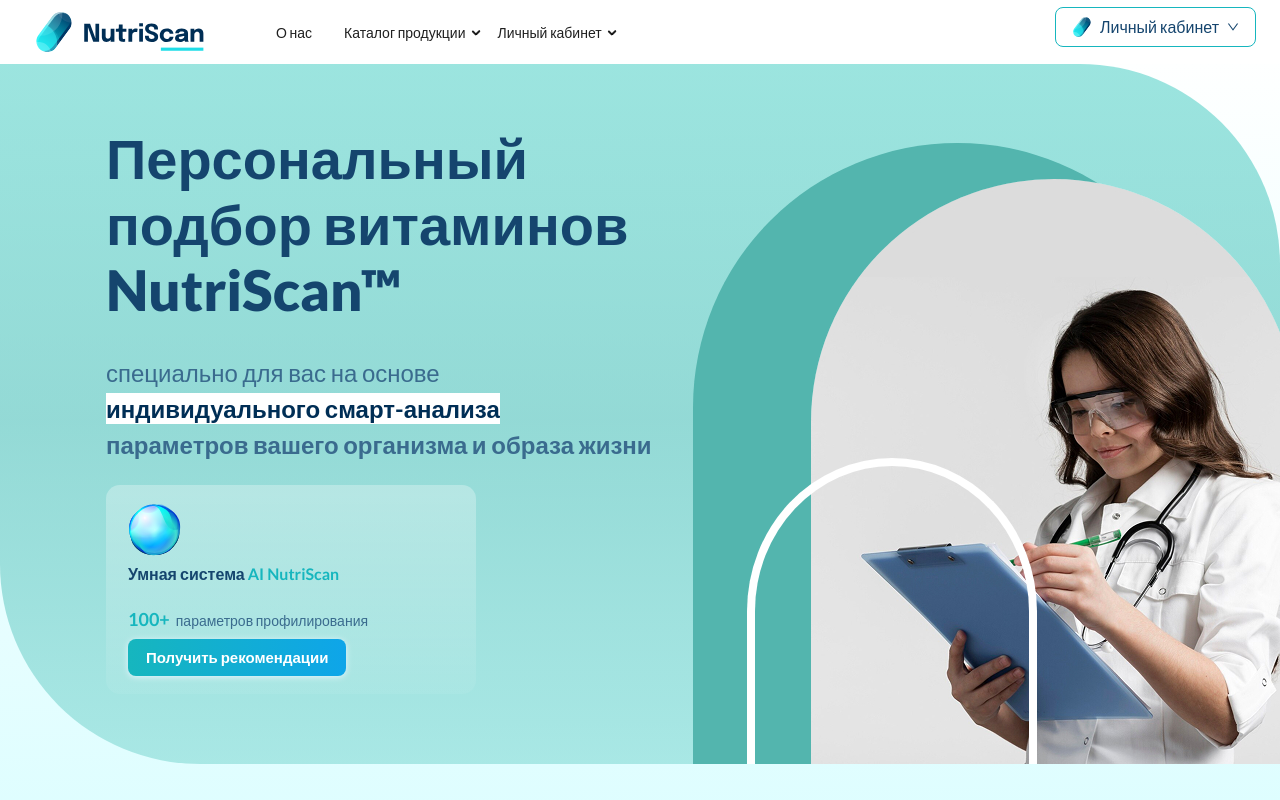
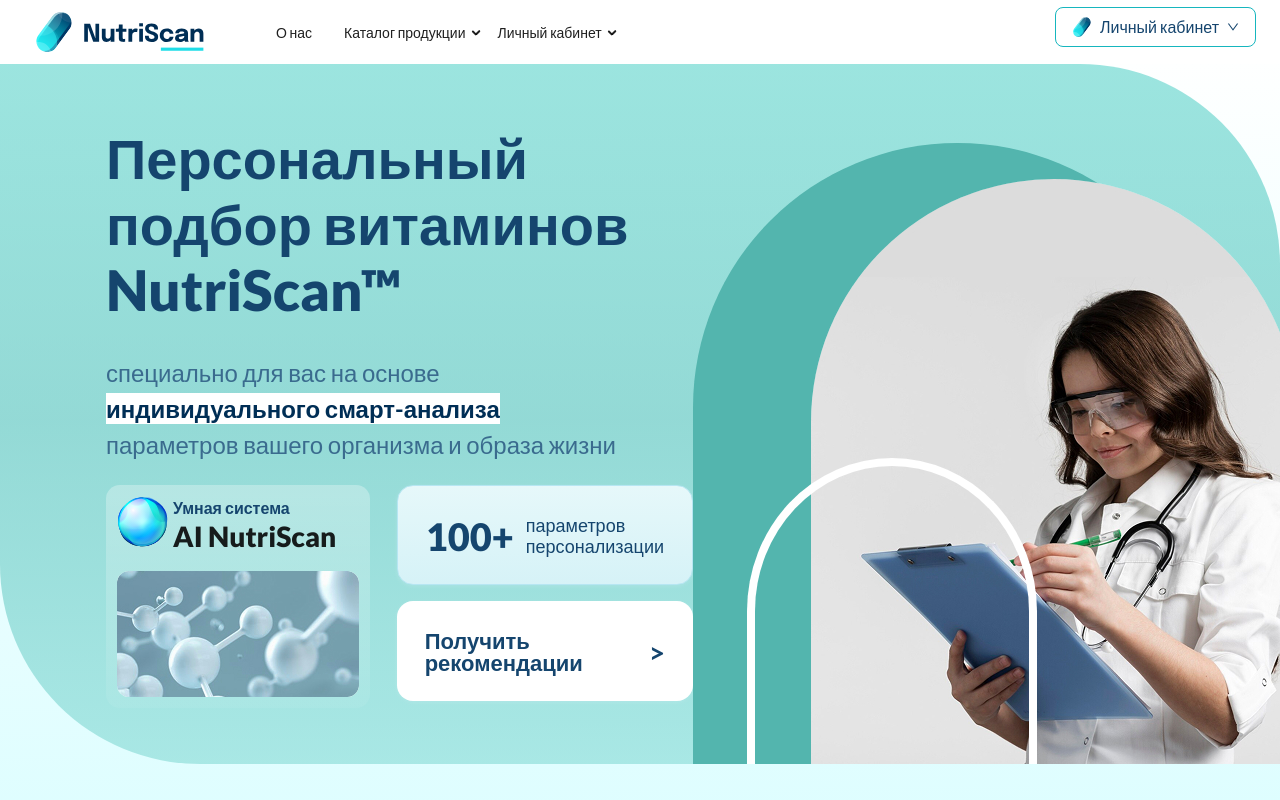
Before and after one commit to DmitryGrigorov/Nutriscan, a Next.js app: page / in a window 1280 px wide. Built offline with nearby package versions, Linux system fonts and the light colour scheme; no server answers.

Commit message:
fix fonts

```diff
--- a/src/app/globals.css
+++ b/src/app/globals.css
@@ -10,6 +10,17 @@
   /* Custom color variables */
   --color-heading: #002E55;
   --color-primary: #00979F;
+}
+
+/* Apply font variable to body */
+body {
+  font-family: var(--font-lato), -apple-system, BlinkMacSystemFont, 'Segoe UI', 'Roboto', 'Oxygen',
+    'Ubuntu', 'Cantarell', 'Fira Sans', 'Droid Sans', 'Helvetica Neue', sans-serif;
+}
+
+/* Debug: show which font is being used */
+.font-debug {
+  font-family: var(--font-lato), sans-serif;
 }
 
 * {
@@ -28,7 +39,6 @@
 body {
   min-height: 100vh;
   background-color: #f5f5f5;
-  font-family: var(--font-family);
   font-weight: 400;
   line-height: 1.5;
 }
--- a/src/app/layout.tsx
+++ b/src/app/layout.tsx
@@ -28,7 +28,7 @@
         <link rel="manifest" href="/manifest.json" />
         <meta name="theme-color" content="#16B6BE" />
       </head>
-      <body className={lato.className}>
+      <body className={`${lato.className} ${lato.variable}`}>
         <ConfigProvider
           locale={ruRU}
           theme={{
--- /dev/null
+++ b/src/components/debug/FontTest.tsx
@@ -0,0 +1,19 @@
+import React from 'react';
+
+export const FontTest = () => {
+  return (
+    <div style={{ padding: '20px', fontFamily: 'var(--font-lato), sans-serif' }}>
+      <h1 style={{ fontSize: '24px', fontWeight: 'bold' }}>Тест шрифта Lato - Bold</h1>
+      <p style={{ fontSize: '16px', fontWeight: 'normal' }}>Обычный текст шрифтом Lato - Regular</p>
+      <p style={{ fontSize: '14px', fontWeight: '300' }}>Легкий текст шрифтом Lato - Light</p>
+      <p style={{ fontSize: '18px', fontWeight: '900' }}>Жирный текст шрифтом Lato - Black</p>
+      <div style={{ marginTop: '20px', padding: '10px', backgroundColor: '#f0f0f0' }}>
+        <strong>Отладочная информация:</strong>
+        <br />
+        CSS переменная: var(--font-lato)
+        <br />
+        Примененный шрифт: {getComputedStyle(document.body).fontFamily}
+      </div>
+    </div>
+  );
+};
--- a/src/components/home/TitleHero.module.css
+++ b/src/components/home/TitleHero.module.css
@@ -32,7 +32,7 @@
 }
 
 .titleBold {
-  font-weight: bolder;
+  font-weight: 900;
 }
 
 .titleNutriScan {
@@ -43,7 +43,7 @@
   font-size: 24px;
   color: #3A6B8E;
   margin-bottom: 22px;
-
+  font-weight: 300;
 }
 
 .descriptionMedium {
@@ -62,14 +62,23 @@
   align-items: center;
   border-radius: 14px;
   background: linear-gradient(180deg, rgba(255, 255, 255, 0.3) 0%, rgba(255, 255, 255, 0.06) 100%);
-  padding: 18px 22px;
+  padding: 11px;
   margin-bottom: 24px;
-  max-width: 370px;
+  max-width: 264px;
   gap: 18px;
 }
 
+.aiCardContainer {
+  display: grid;
+  grid-template-columns: 1fr 1fr;
+  gap: 18px;
+  width: 100%;
+}
+
 .aiCardLeft {
-  grid-column: 1 / 2;
+ display: grid;
+ grid-template-columns: 52px 1fr;
+ gap: 4px;
 }
 
 .aiTitle {
@@ -80,7 +89,10 @@
 }
 
 .aiTitleHighlight {
-  color: #16B6BE;
+    font-weight: 900;
+    font-size: 28px;
+    line-height: 100%;
+    letter-spacing: 0px;
 }
 
 .aiStats {
--- a/src/components/home/TitleHero.tsx
+++ b/src/components/home/TitleHero.tsx
@@ -13,7 +13,7 @@
             <span className={styles.title}>
               <span className={styles.titleBold}>Персональный</span>
               <br />
-              подбор витаминов
+              <span className={styles.titleBold}>подбор витаминов</span>
               <br />
               <span className={styles.titleNutriScan}>NutriScan™</span>
             </span>
@@ -26,6 +26,7 @@
             <br />
             параметров вашего организма и образа жизни
           </div>
+          <div className={styles.aiCardContainer}>
             {/* Карточка AI NutriScan */}
             <div className={styles.aiCard}>
               <div className={styles.aiCardLeft}>
@@ -33,21 +34,78 @@
                   <Image
                     src="/assets/icons/ai_circle.svg"
                     alt="AI NutriScan"
-                  width={54}
-                  height={54}
+                    width={52}
+                    height={52}
                   />
                 </div>
-              <div className={styles.aiTitle}>
-                Умная система <span className={styles.aiTitleHighlight}>AI NutriScan</span>
+                <div>
+                  <div className={styles.aiTitle}>Умная система</div>
+                  <div>
+                    <span className={styles.aiTitleHighlight}>AI NutriScan</span>
                   </div>
                 </div>
-            <div>
-              <div className={styles.aiStats}>
+              </div>
+              <div style={{ borderRadius: '12px', overflow: 'hidden', width: 242, height: 126 }}>
+                <Image
+                  src="/assets/images/nuclear.jpg"
+                  alt="AI NutriScan"
+                  width={242}
+                  height={126}
+                />
+              </div>
+            </div>
+          <div style={{ display: 'flex', flexDirection: 'column', gap: 16 }}>
+            {/* Первый блок: 100+ параметров персонализации */}
+            <div
+              style={{
+                borderRadius: 16,
+                border: '1.5px solid #B6E6F2',
+                background: 'linear-gradient(180deg, #E6F8FA 0%, #D6F2F7 100%)',
+                padding: '20px 28px 18px 28px',
+                marginBottom: 0,
+                display: 'flex',
+                alignItems: 'center',
+                minWidth: 260,
+                minHeight: 100,
+                boxShadow: '0 1px 4px #e6f4ff33',
+              }}
+            >
+              <span style={{ fontWeight: 900, fontSize: 38, color: '#15456E', marginRight: 12, lineHeight: 1 }}>
                 100+
-                <span className={styles.aiStatsText}>параметров профилирования</span>
+              </span>
+              <span style={{ color: '#15456E', fontSize: 18, fontWeight: 500, lineHeight: 1.2 }}>
+                параметров<br />персонализации
+              </span>
             </div>
-              <a href="/quiz" className={styles.ctaButton}>
-                Получить рекомендации
+            {/* Второй блок: Получить рекомендации */}
+            <a
+              href="#"
+              className={styles.ctaButton}
+              style={{
+                display: 'flex',
+                alignItems: 'center',
+                justifyContent: 'space-between',
+                borderRadius: 16,
+                background: '#fff',
+                color: '#15456E',
+                fontWeight: 800,
+                fontSize: 22,
+                padding: '22px 28px 20px 28px',
+                minHeight: 100,
+                minWidth: 260,
+                boxShadow: '0 1px 4px #e6f4ff33',
+                textDecoration: 'none',
+                border: 'none',
+                marginTop: 0,
+                transition: 'background 0.2s, box-shadow 0.2s',
+              }}
+            >
+              <span style={{ color: '#15456E', fontWeight: 800, fontSize: 22, lineHeight: 1 }}>
+                Получить<br />рекомендации
+              </span>
+              <span style={{ marginLeft: 18, fontSize: 28, color: '#15456E', fontWeight: 700, lineHeight: 1 }}>
+                &gt;
+              </span>
             </a>
           </div>
           </div>
--- a/src/lib/fontUtils.ts
+++ b/src/lib/fontUtils.ts
@@ -20,7 +20,7 @@
   weight: FontWeight = 'regular',
   style: FontStyle = 'normal'
 ): CSSProperties => ({
-  fontFamily: 'var(--font-lato)',
+  fontFamily: 'var(--font-lato), -apple-system, BlinkMacSystemFont, "Segoe UI", Roboto, sans-serif',
   fontWeight: fontWeights[weight],
   fontStyle: fontStyles[style],
 });
--- a/src/lib/fonts.ts
+++ b/src/lib/fonts.ts
@@ -55,4 +55,5 @@
   ],
   display: 'swap',
   variable: '--font-lato',
+  preload: true,
 });
```
Also changed, not shown: public/assets/images/nuclear.jpg (added). Lines whose indentation alone changed are shown as unchanged.
